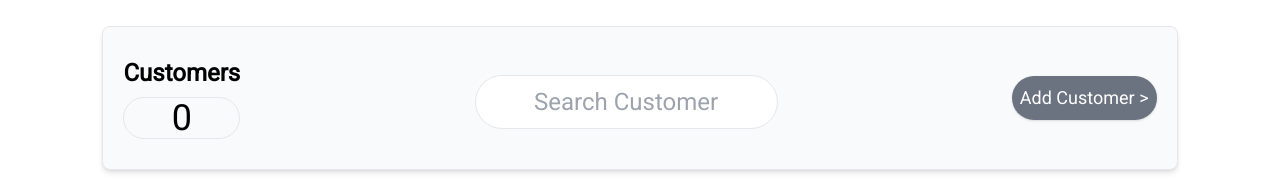
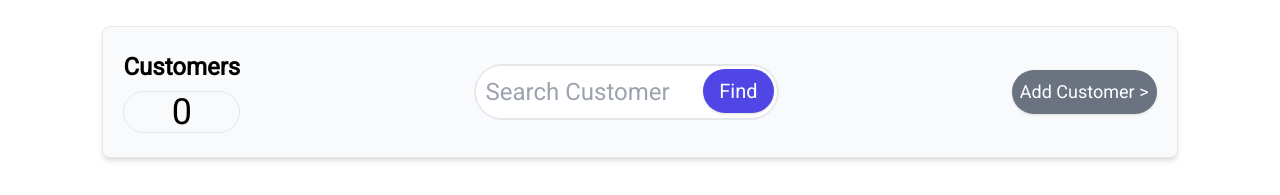
Before and after one commit to maximus-kai/switcher, a Next.js app: page / in a window 1280 px wide. Shown: the top 195 px of the page. Built offline with nearby package versions, Linux system fonts and the light colour scheme; no server answers; the database is empty.

Commit message:
added search button to search

```diff
--- a/app/components/SearchInstallation.tsx
+++ b/app/components/SearchInstallation.tsx
@@ -2,8 +2,9 @@ import React from 'react'
 
 const SearchInstallation = () => {
   return (
-      <form>
-          <input className='form-control border text-center rounded-full p-[10px]  mt-[24px]' type='text' id='search' name='search' placeholder='Search Customer'/>
+    <form className='border flex flex-row  w-fit justify-between h-full relative rounded-full '>
+          <input className=' border text-cente rounded-full p-[10px]' type='text' id='search' name='search' placeholder='Search Customer' />
+      <button className="px-4 py-2 bg-indigo-600 text-xl absolute right-[4px] top-[8%] text-white rounded-full  hover:bg-indigo-700 focus:outline-none focus:ring-2 focus:ring-indigo-500 focus:ring-offset-2 border-white shadow">Find</button>
     </form>
   )
 }
--- a/app/globals.css
+++ b/app/globals.css
@@ -14,7 +14,13 @@
 .form-control input {
   @apply mt-1 px-3 py-2 border border-gray-300 rounded-md shadow-sm focus:outline-none focus:ring-2 focus:ring-indigo-500 focus:border-indigo-500 w-full;
 }
+.form-control-search input {
+  @apply mt-1 px-3 py-2 border border-gray-300 rounded-md shadow-sm focus:outline-none focus:ring-2 focus:ring-indigo-500 focus:border-indigo-500 w-full;
+}
 
 .form-button {
   @apply mt-6 px-6 py-2 bg-indigo-600 text-white rounded-md shadow-md hover:bg-indigo-700 focus:outline-none focus:ring-2 focus:ring-indigo-500 focus:ring-offset-2;
 }
+.form-button-search {
+  @apply  px-3 py-2 bg-indigo-600 text-white rounded-full shadow-md hover:bg-indigo-700 focus:outline-none focus:ring-2 focus:ring-indigo-500 focus:ring-offset-2;
+}
```
